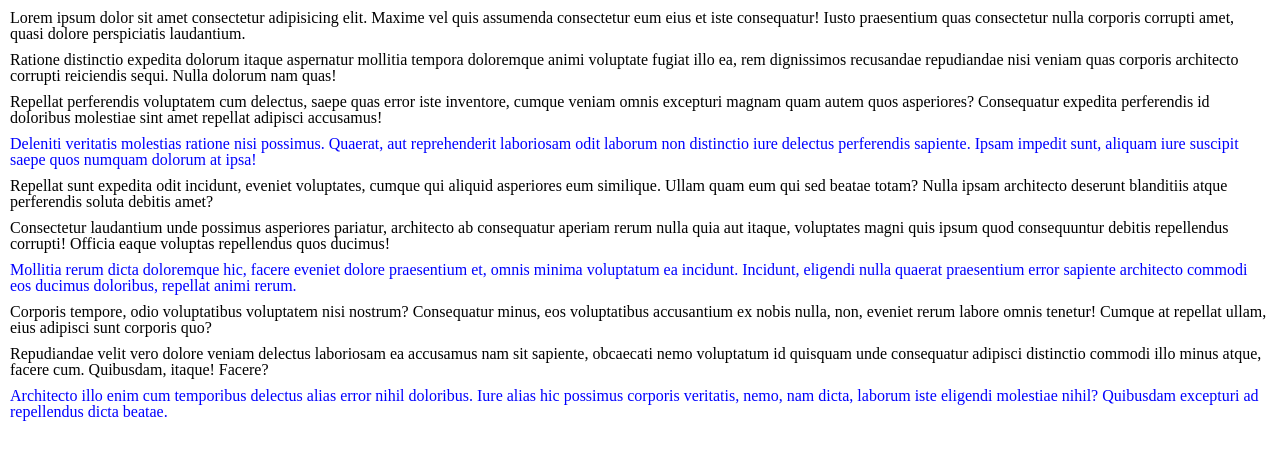
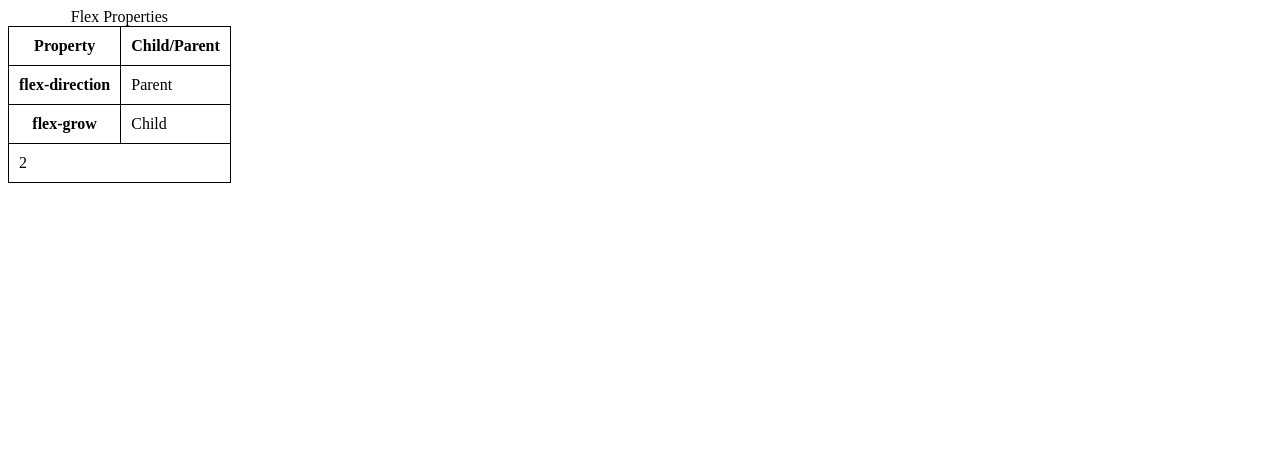
Before and after one commit to pecourses/pe2022-1-pseudoclasses-html_table, a plain HTML site: page index.html in a window 1280 px wide. Drawn offline with Linux system fonts and the light colour scheme.

Commit message:
Add html table example

```diff
--- a/css/style.css
+++ b/css/style.css
@@ -1,26 +1,11 @@
-div {
-  margin: 10px;
+table {
+  border: 1px solid black;
+  border-collapse: collapse;
+  border-spacing: 0;
 }
-/* з початку */
-/* div:nth-child(3) {
-  color: brown;
-} */
 
-/* з кінця */
-/* div:nth-last-child(5) {
-  color: blue;
-} */
-
-/* непарні */
-/* div:nth-child(odd) {
-  background-color: aqua;
-} */
-
-/* пірні */
-/* div:nth-child(even) {
-  background-color: orange;
-} */
-
-div:nth-child(3n + 4) {
-  color: blue;
+td,
+th {
+  border: 1px solid black;
+  padding: 10px;
 }
--- a/index.html
+++ b/index.html
@@ -4,70 +4,36 @@
     <meta charset="UTF-8" />
     <meta http-equiv="X-UA-Compatible" content="IE=edge" />
     <meta name="viewport" content="width=device-width, initial-scale=1.0" />
-    <link rel="stylesheet" href="./css/reset.css" />
+    <!-- <link rel="stylesheet" href="./css/reset.css" /> -->
     <link rel="stylesheet" href="./css/style.css" />
     <title>Document</title>
   </head>
   <body>
-    <div
-      >Lorem ipsum dolor sit amet consectetur adipisicing elit. Maxime vel quis
-      assumenda consectetur eum eius et iste consequatur! Iusto praesentium quas
-      consectetur nulla corporis corrupti amet, quasi dolore perspiciatis
-      laudantium.</div
-    >
-    <div
-      >Ratione distinctio expedita dolorum itaque aspernatur mollitia tempora
-      doloremque animi voluptate fugiat illo ea, rem dignissimos recusandae
-      repudiandae nisi veniam quas corporis architecto corrupti reiciendis
-      sequi. Nulla dolorum nam quas!</div
-    >
-    <div
-      >Repellat perferendis voluptatem cum delectus, saepe quas error iste
-      inventore, cumque veniam omnis excepturi magnam quam autem quos
-      asperiores? Consequatur expedita perferendis id doloribus molestiae sint
-      amet repellat adipisci accusamus!</div
-    >
-    <div
-      >Deleniti veritatis molestias ratione nisi possimus. Quaerat, aut
-      reprehenderit laboriosam odit laborum non distinctio iure delectus
-      perferendis sapiente. Ipsam impedit sunt, aliquam iure suscipit saepe quos
-      numquam dolorum at ipsa!</div
-    >
-    <div
-      >Repellat sunt expedita odit incidunt, eveniet voluptates, cumque qui
-      aliquid asperiores eum similique. Ullam quam eum qui sed beatae totam?
-      Nulla ipsam architecto deserunt blanditiis atque perferendis soluta
-      debitis amet?</div
-    >
-    <div
-      >Consectetur laudantium unde possimus asperiores pariatur, architecto ab
-      consequatur aperiam rerum nulla quia aut itaque, voluptates magni quis
-      ipsum quod consequuntur debitis repellendus corrupti! Officia eaque
-      voluptas repellendus quos ducimus!</div
-    >
-    <div
-      >Mollitia rerum dicta doloremque hic, facere eveniet dolore praesentium
-      et, omnis minima voluptatum ea incidunt. Incidunt, eligendi nulla quaerat
-      praesentium error sapiente architecto commodi eos ducimus doloribus,
-      repellat animi rerum.</div
-    >
-    <div
-      >Corporis tempore, odio voluptatibus voluptatem nisi nostrum? Consequatur
-      minus, eos voluptatibus accusantium ex nobis nulla, non, eveniet rerum
-      labore omnis tenetur! Cumque at repellat ullam, eius adipisci sunt
-      corporis quo?</div
-    >
-    <div
-      >Repudiandae velit vero dolore veniam delectus laboriosam ea accusamus nam
-      sit sapiente, obcaecati nemo voluptatum id quisquam unde consequatur
-      adipisci distinctio commodi illo minus atque, facere cum. Quibusdam,
-      itaque! Facere?</div
-    >
-    <div
-      >Architecto illo enim cum temporibus delectus alias error nihil doloribus.
-      Iure alias hic possimus corporis veritatis, nemo, nam dicta, laborum iste
-      eligendi molestiae nihil? Quibusdam excepturi ad repellendus dicta
-      beatae.</div
-    >
+    <table>
+      <caption>Flex Properties</caption>
+      <thead>
+        <tr>
+          <th>Property</th>
+          <th>Child/Parent</th>
+        </tr>
+      </thead>
+      <tbody>
+        <tr>
+          <th>flex-direction</th>
+          <td>Parent</td>
+        </tr>
+        <tr>
+          <th>flex-grow</th>
+          <td>Child</td>
+        </tr>
+      </tbody>
+      <tfoot>
+        <tr>
+          <!-- rowspan, colspan -->
+          <td colspan="2">2</td>
+          <!-- <td>1/1</td> -->
+        </tr>
+      </tfoot>
+    </table>
   </body>
 </html>
```
